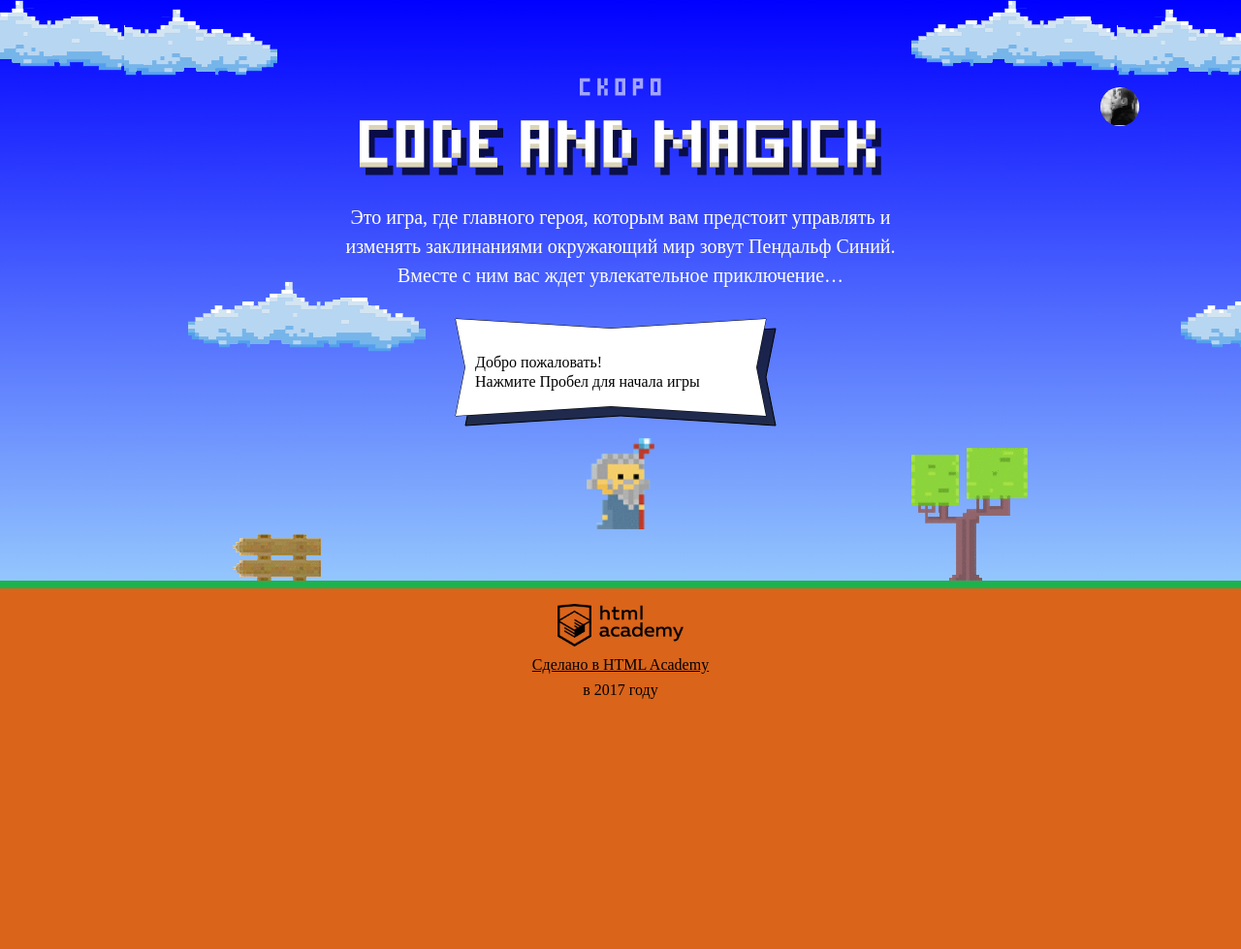
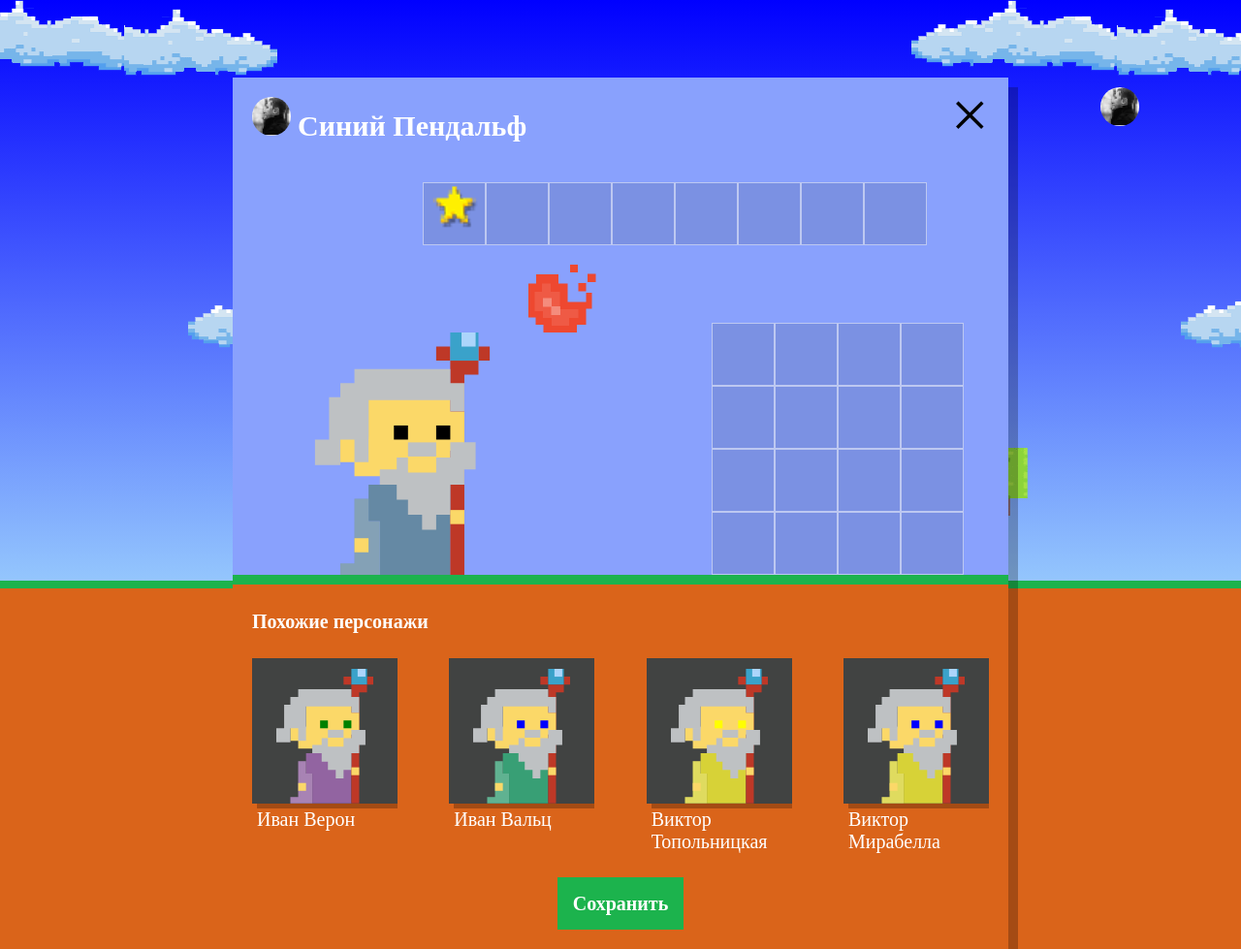
Before and after one commit to tatiana-oleynik/336023-code-and-magick-17, a website: page index.html in a window 1280 px wide. Shown: the whole page at 97% size. Before the commit the page ends 800 px from the top, so only its background shows below. Drawn offline with Linux system fonts and the light colour scheme; a web font is replaced by a local one.

Commit message:
Создает массив похожих персонажей

```diff
--- a/index.html
+++ b/index.html
@@ -201,6 +201,7 @@
     return ((height * 2) / 3) - (getWizardHeight() / 2);
   };
 </script>
+<script src="js/setup.js"></script>
 <script src="js/stat.js"></script>
 <script src="js/game.js"></script>
 
--- /dev/null
+++ b/js/setup.js
@@ -0,0 +1,65 @@
+'use strict';
+
+var WIZARD_NAMES = ['Иван', 'Хуан Себастьян', 'Мария', 'Кристоф', 'Виктор', 'Юлия', 'Люпита', 'Вашингтон'];
+var WIZARD_SURNAMES = ['да Марья', 'Верон', 'Мирабелла', 'Вальц', 'Онопко', 'Топольницкая', 'Нионго', 'Ирвинг'];
+var COAT_COLORS = ['rgb(101, 137, 164)', 'rgb(241, 43, 107)', 'rgb(146, 100, 161)', 'rgb(56, 159, 117)', 'rgb(215, 210, 55)', 'rgb(0, 0, 0)'];
+var EYE_COLORS = ['black', 'red', 'blue', 'yellow', 'green'];
+
+function getRandomInteger(min, max) {
+  var rand = min + Math.random() * (max + 1 - min);
+  rand = Math.floor(rand);
+  return rand;
+};
+
+var userDialog = document.querySelector('.setup');
+userDialog.classList.remove('hidden');
+
+var similarListElement = userDialog.querySelector('.setup-similar-list');
+
+var similarWizardTemplate = document.querySelector('#similar-wizard-template')
+    .content
+    .querySelector('.setup-similar-item');
+
+var generateWizard = function (names, surnames, coats, eyes) {
+  var nameWizard = names[getRandomInteger(0, names.length-1)] + ' ' + surnames[getRandomInteger(0, surnames.length-1)];
+  var coatWizard = coats[getRandomInteger(0, coats.length-1)];
+  var eyeWizard = eyes[getRandomInteger(0, eyes.length-1)];
+
+  var wizard = {
+    name: nameWizard,
+    coatColor: coatWizard,
+    eyesColor: eyeWizard
+  }
+
+  return wizard;
+};
+
+var generateWizards = function (names, surnames, coats, eyes) {
+  var wizards = [];
+
+  for (i = 0; i < 4; i++) {
+    wizards.push(generateWizard(names, surnames, coats, eyes));
+  }
+
+  return wizards;
+};
+
+var wizards = generateWizards(WIZARD_NAMES, WIZARD_SURNAMES, COAT_COLORS, EYE_COLORS);
+
+var renderWizard = function (wizard) {
+  var wizardElement = similarWizardTemplate.cloneNode(true);
+
+  wizardElement.querySelector('.setup-similar-label').textContent = wizard.name;
+  wizardElement.querySelector('.wizard-coat').style.fill = wizard.coatColor;
+  wizardElement.querySelector('.wizard-eyes').style.fill = wizard.eyesColor;
+
+  return wizardElement;
+}
+
+var fragment = document.createDocumentFragment();
+for (var i = 0; i < wizards.length; i++) {
+  fragment.appendChild(renderWizard(wizards[i]));
+}
+similarListElement.appendChild(fragment);
+
+userDialog.querySelector('.setup-similar').classList.remove('hidden');
```
